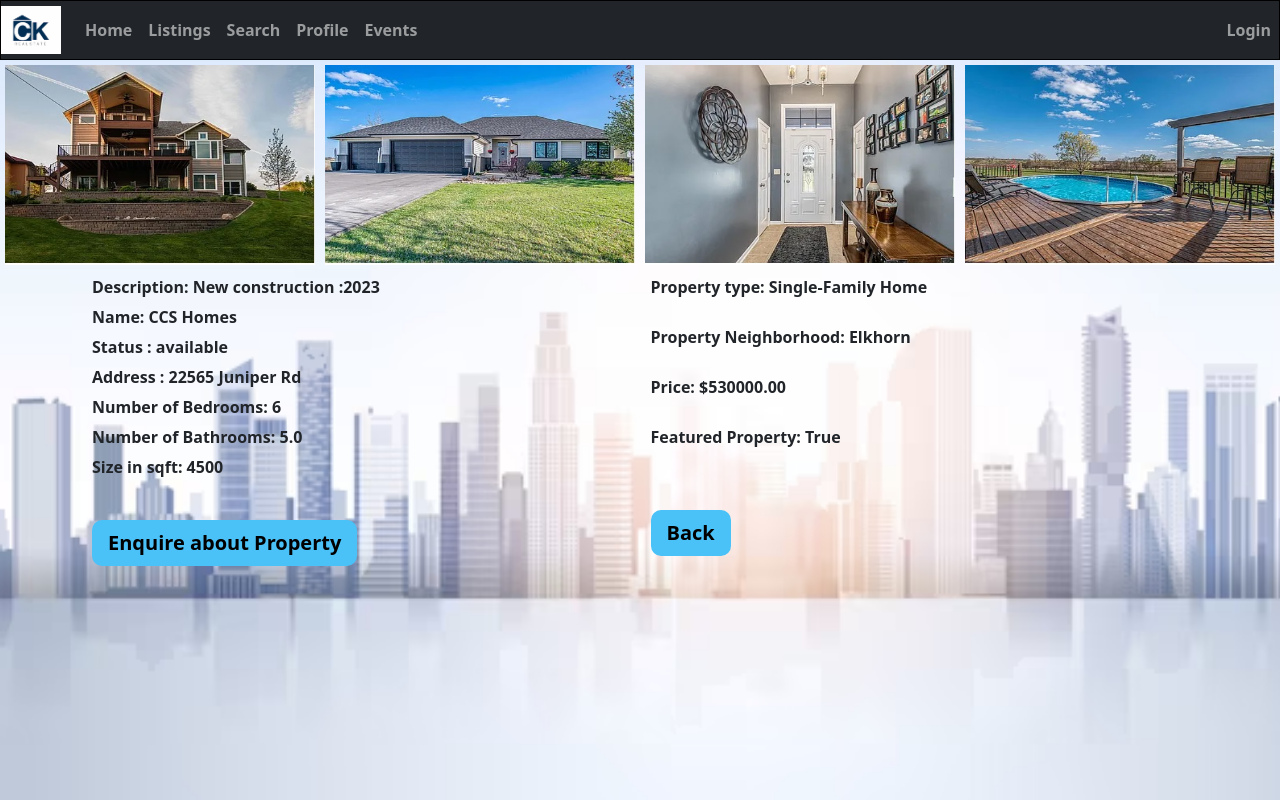
After one commit to MansiKamthan/MSD-Project, a Django app: page /listings/details/3/ in a window 1280 px wide. The commit adds this page. Run offline with Django 3.2, Linux system fonts and the light colour scheme; data comes from the database, SQL or seed files in the repository; some libraries are stand-ins or nearby versions.

Commit message:
Changed details page and profile model

```diff
--- a/home/admin.py
+++ b/home/admin.py
@@ -1,5 +1,5 @@
 from django.contrib import admin
-from .models import PropertyType, PropertyNeighborhood, PropertyPricerange, Property, PropertyImage, Search
+from .models import PropertyType, PropertyNeighborhood, PropertyPricerange, Property, PropertyImage, Search, Profile
 
 admin.site.register(PropertyType)
 admin.site.register(PropertyNeighborhood)
@@ -7,3 +7,4 @@ admin.site.register(PropertyPricerange)
 admin.site.register(Property)
 admin.site.register(PropertyImage)
 admin.site.register(Search)
+admin.site.register(Profile)
--- a/home/models.py
+++ b/home/models.py
@@ -68,6 +68,14 @@ class PropertyImage(models.Model):
         return str(self.property_id)
 
 
+class Profile(models.Model):
+    profile_image = models.ImageField(upload_to='media/property_images/%Y/%m/%d/', blank=True)
+    name = models.CharField(max_length=50)
+    phonenumber = models.IntegerField(max_length=10)
+    email = models.EmailField(max_length=50)
+    address = models.TextField(max_length=50)
+
+
 class Search(models.Model) :
     id = models.AutoField(primary_key=True)
     date = models.DateTimeField(default=timezone.now)
--- a/home/urls.py
+++ b/home/urls.py
@@ -1,5 +1,6 @@
 from django.urls import path, re_path
-from .views import login_view, logout_view, register_view, home_view, event_view, profile_view, listing_view
+from .views import login_view, logout_view, register_view, home_view, event_view, profile_view, listing_view, \
+    detail_view, enquire_view
 from django.conf import settings
 from django.conf.urls.static import static
 from . import views
@@ -13,9 +14,11 @@ urlpatterns = [
     path('register/', register_view, name='register'),
     path('event/', event_view, name='event'),
     path('profile/', profile_view, name='profile'),
+    path('profile/enquire/', enquire_view, name='enquire'),
     path('listings/', listing_view, name='listings'),
+    path('listings/details/<int:pk>/', detail_view, name='details'),
     path('add_property/', views.add_property, name='add_property'),
-    path('',home_view, name='home'),
+    path('', home_view, name='home'),
     path('search/', views.property_search, name='property_search'),
     path('report/', views.generate_report, name='generate_report'),
 
--- a/home/views.py
+++ b/home/views.py
@@ -1,14 +1,13 @@
-from django.shortcuts import render, redirect
+from django.shortcuts import render, redirect, get_object_or_404
 from django.contrib import messages
 from django.contrib.auth import authenticate, login, logout
-from .models import Property, PropertyImage,PropertyType, PropertyNeighborhood, PropertyPricerange ,Search
+from .models import Property, PropertyImage, PropertyType, PropertyNeighborhood, PropertyPricerange, Search, Profile
 from .forms import RegistrationForm, PropertyForm
 from django.urls import reverse
 import os
 from django.utils import timezone
 from django.db.models import Count
 from django.http import HttpResponse
-
 
 
 def login_view(request):
@@ -63,13 +62,22 @@ def event_view(request):
 
 
 def profile_view(request):
-    return render(request, 'profile.html')
+    profile = get_object_or_404(Profile)
+    context = {'profile': profile}
+    return render(request, 'profile.html', context)
 
 
 def listing_view(request):
     listings = Property.objects.filter(flag=True)
     context = {'listings': listings}
     return render(request, 'listings.html', context)
+
+
+def detail_view(request, pk):
+    details = get_object_or_404(Property, pk=pk)
+    context = {'details': details}
+    return render(request, 'details.html', context)
+
 
 def add_property(request):
     if request.method == 'POST':
@@ -80,6 +88,7 @@ def add_property(request):
     else:
         form = PropertyForm()
     return render(request, 'add_property.html', {'form': form})
+
 
 def edit_property(request, pk):
     property = Property.objects.get(id=pk)
@@ -92,8 +101,8 @@ def edit_property(request, pk):
         form = PropertyForm(instance=property)
     return render(request, 'edit_property.html', {'form': form})
 
+
 def property_search(request):
-
     property_types = PropertyType.objects.all()
     neighborhoods = PropertyNeighborhood.objects.all()
     price_ranges = PropertyPricerange.objects.all()
@@ -155,3 +164,7 @@ def generate_report(request):
             ).values('property_type_price_range').annotate(count=Count('id'))
 
     return render(request, 'report.html', {'results': results})
+
+
+def enquire_view(request):
+    return render(request, 'enquire.html')
--- /dev/null
+++ b/templates/details.html
@@ -0,0 +1,59 @@
+
+{% extends 'base.html' %}
+{% block content %}
+    <style>
+    .image-container {
+      display: flex; /* Use flexbox to create a flexible container */
+    }
+
+    .image-container img {
+        flex: 1; /* Make each image take up equal space */
+        margin: 5px; /* Add some margin between the images */
+    }
+    .container {
+      display: flex; /* Use flexbox to create a flexible container */
+    }
+
+    .box {
+      flex: 1; /* Make each box take up equal space */
+      padding: 10px; /* Add some padding to the boxes */
+        margin-right: 1px;
+        display: grid;
+        line-height: 15px;
+        font-weight: bold;
+    }
+    .box:last-child{
+        margin-right: 0;
+    }
+    </style>
+    <div class="image-container">
+    <img src="{{details.property_image_main.url}}" style="width: 300px; height: 200px">
+    <img src="{{details.property_image_1.url}}" style="width: 300px; height: 200px">
+    <img src="{{details.property_image_2.url}}" style="width: 300px; height: 200px">
+    <img src="{{details.property_image_3.url}}" style="width: 300px; height: 200px">
+    </div>
+    <div class="container">
+    <div class= "box left-box">
+        <h8>Description: {{ details.description }}</h8><br>
+    <h8>Name: {{ details.name }}</h8><br>
+    <h8>Status : {{ details.status }}</h8><br>
+    <h8>Address : {{ details.address }}</h8><br>
+    <h8>Number of Bedrooms: {{ details.bedrooms }}</h8><br>
+    <h8>Number of Bathrooms: {{ details.bathrooms }}</h8><br>
+    <h8>Size in sqft: {{ details.square_feet }}</h8><br><br><br>
+        <a href="{% url 'home:enquire' %}">
+                    <button class="btn btn-lg btn-viewDetails" style="font-weight: bold">Enquire about Property</button>
+                </a>
+    </div>
+        <div class = "box">
+    <h8>Property type: {{ details.property_type }}</h8><br>
+    <h8>Property Neighborhood: {{ details.property_neighborhood }}</h8><br>
+    <h8>Price: ${{ details.price }}</h8><br>
+    <h8>Featured Property: {{ details.featured_property }}</h8><br><br><br>
+            <a href="{% url 'home:listings'%}">
+                    <button class="btn btn-lg btn-viewDetails" style="font-weight: bold">Back</button>
+                </a>
+    </div>
+    </div>
+
+{% endblock %}
--- a/templates/listings.html
+++ b/templates/listings.html
@@ -96,7 +96,9 @@ button:hover{
             <p class="property-address"> <b>Address: </b>{{ listing.address }}</p>
             <p class="property-status"><b>Status: </b> {{ listing.status }}</p>
             <div class="des">
-                <button class="btn btn-lg btn-viewDetails" style="font-weight: bold">View Details</button>
+                <a href="{% url 'home:details' listing.id%}">
+                    <button class="btn btn-lg btn-viewDetails" style="font-weight: bold">View Details</button>
+                </a>
             </div>
         </div>
     </div>
```
Also changed, not shown: templates/enquire.html (added, +13 -0 lines), templates/profile.html (+13 -19 lines), media/media/property_images/2023/05/07/Screen_Shot_2023-04-08_at_1.56.19_PM.png (added).
